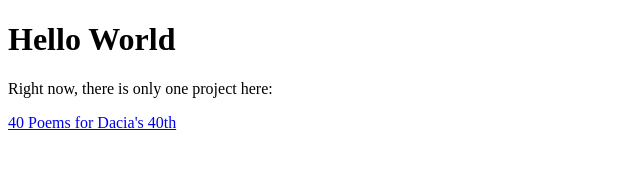
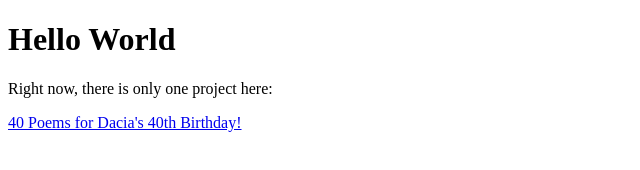
Before and after one commit to mkerem/mkerem.github.io, a plain HTML site: page index.html in a window 1280 px wide. Shown: the full height of the page, 0-640 px from the left. Drawn offline with Linux system fonts and the light colour scheme.

Commit message:
text edit

```diff
--- a/index.html
+++ b/index.html
@@ -3,6 +3,6 @@
 <body>
 <h1>Hello World</h1>
 <p>Right now, there is only one project here:</p>
-<p><a href="/40-poems"<b>40 Poems for Dacia's 40th</b></a></p>
+<p><a href="/40-poems"<b>40 Poems for Dacia's 40th Birthday!</b></a></p>
 </body>
 </html>
```
